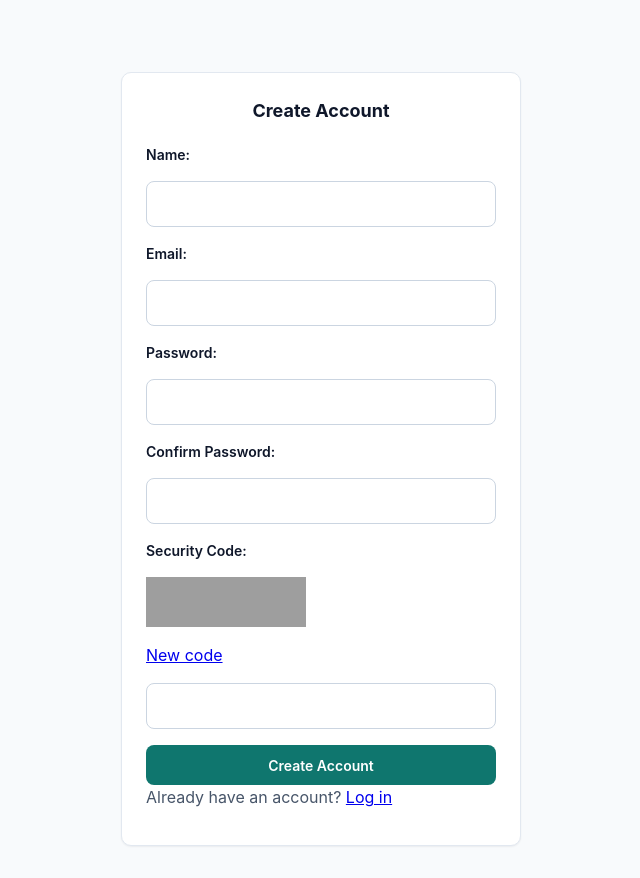
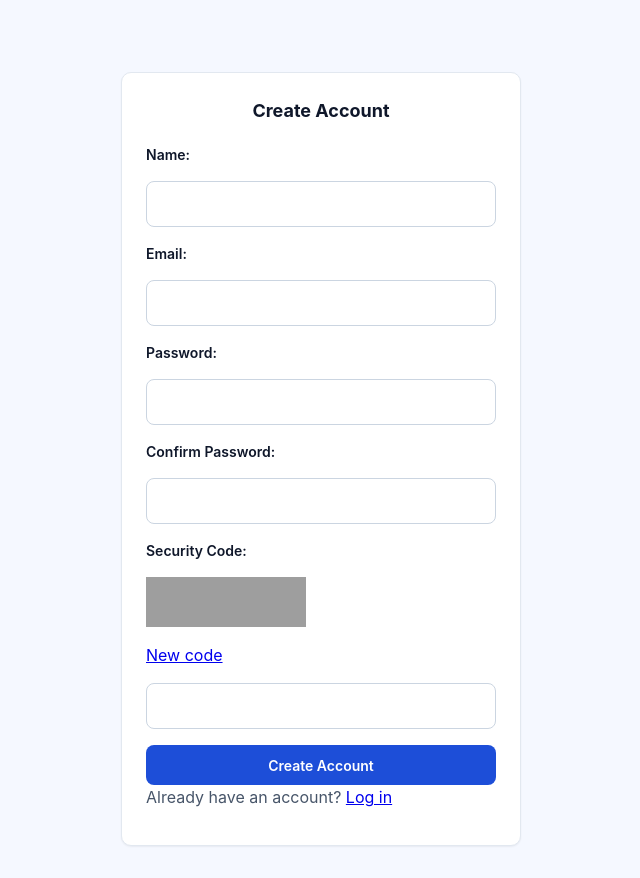
Before and after one commit to sciliastc1/To-do-list, a PHP site: page /create_accout.php in a window 1280 px wide. Shown: the whole page, without its empty margins (319-959 px from the left). Run offline with PHP 8.4, Linux system fonts and the light colour scheme; grey boxes are pictures that could not be loaded.

Commit message:
Switch colour palette to blue

```diff
--- a/style.css
+++ b/style.css
@@ -1,19 +1,19 @@
 /* Task Flow — clean, minimal SaaS dashboard theme (light, WCAG AA contrast) */
 
 :root {
-    --bg: #f8fafc;
+    --bg: #f5f8ff;             /* very light blue page background */
     --surface: #ffffff;
     --surface-raised: #ffffff;
-    --surface-hover: #f1f5f9;
+    --surface-hover: #eef3ff;
     --text: #0f172a;
     --muted: #475569;          /* 7.5:1 on white */
     --subtle: #64748b;         /* 4.8:1 on white, for done items */
     --border: #e2e8f0;
     --border-strong: #cbd5e1;
 
-    --primary: #0f766e;        /* white text on this is 5.5:1 */
-    --primary-hover: #115e59;
-    --primary-tint: #ccfbf1;
+    --primary: #1d4ed8;        /* blue, white text on this is 6.7:1 */
+    --primary-hover: #1e40af;
+    --primary-tint: #dbeafe;
 
     --danger: #b91c1c;
     --danger-tint: #fee2e2;
@@ -26,7 +26,7 @@
     --radius-sm: 8px;
     --shadow: 0 1px 2px rgba(15, 23, 42, 0.06);
     --shadow-hover: 0 4px 12px rgba(15, 23, 42, 0.08);
-    --ring: 0 0 0 3px rgba(15, 118, 110, 0.35);
+    --ring: 0 0 0 3px rgba(29, 78, 216, 0.35);
     --ease: 180ms ease;
 }
 
```
